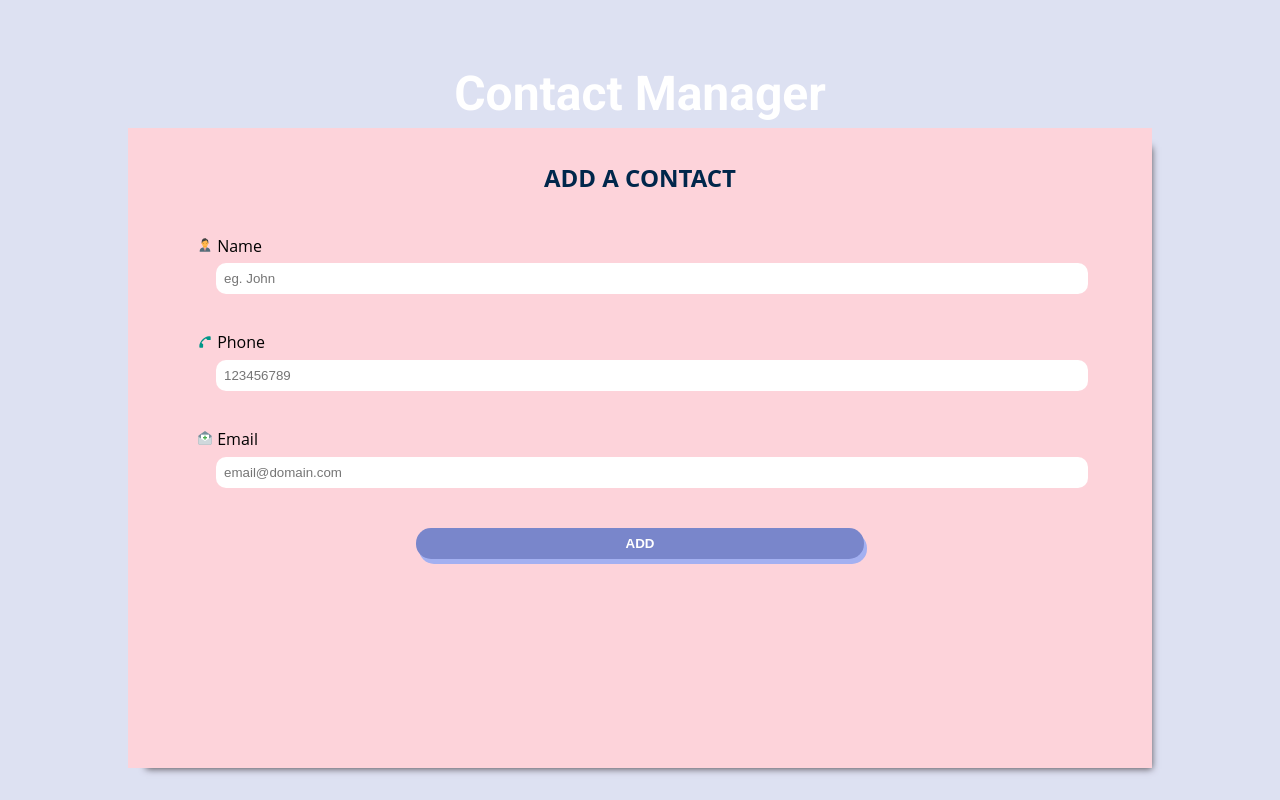
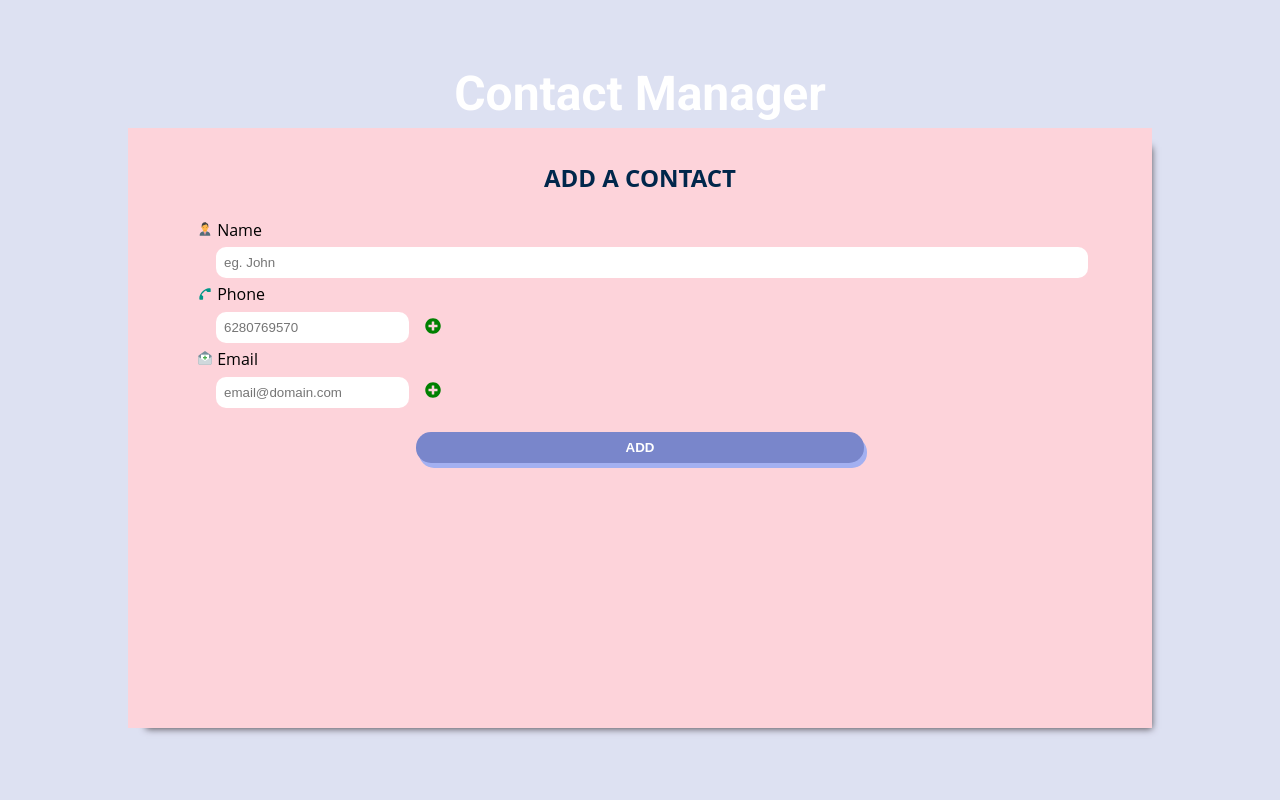
Before and after one commit to kaurman23/contact-manager-react, a React (Create React App) app: page / in a window 1280 px wide. Both pictures are taken after a click on the element "CREATE NEW". Built offline with nearby package versions, Linux system fonts and the light colour scheme; a web font is replaced by a local one.

Commit message:
Convert Add contact form into formik form

```diff
--- a/package.json
+++ b/package.json
@@ -7,6 +7,7 @@
     "@testing-library/jest-dom": "^4.2.4",
     "@testing-library/react": "^9.3.2",
     "@testing-library/user-event": "^7.1.2",
+    "formik": "^2.1.5",
     "react": "^16.13.1",
     "react-dom": "^16.13.1",
     "react-icons": "^3.10.0",
--- a/src/App.css
+++ b/src/App.css
@@ -178,7 +178,7 @@ body {
   background-color: rgb(253, 211, 218);
   color: black;
   margin: 10% 10%;
-  min-height: 80%;
+  min-height: 75%;
   transition: transform .2s;
   padding-top: 1%;
   padding-left: 5%;
@@ -186,7 +186,9 @@ body {
   -webkit-box-shadow: 9px 10px 7px -9px rgba(87,81,87,1);
   -moz-box-shadow: 9px 10px 7px -9px rgba(87,81,87,1);
   box-shadow: 9px 10px 7px -9px rgba(87,81,87,1);
-  font-family: 'Open Sans', sans-serif
+  font-family: 'Open Sans', sans-serif;
+  max-height: 100vh;
+  overflow-y: auto;
 }
 
 .add-contact-modal:focus {
@@ -205,7 +207,7 @@ body {
   font-size: 1rem;
 
 }
-.contact-form > p {
+.contact-form > div {
   display: flex;
   flex-direction: column;
 }
@@ -218,7 +220,7 @@ body {
   height: 2px;
 }
 
-.contact-form input {
+.contact-form .input {
   outline: none !important;
   border: none;
   margin-left:1.5rem;
@@ -226,7 +228,7 @@ body {
   border-radius: 10px;
 }
 
-.contact-form input:focus {
+.contact-form .input:focus {
   border: solix 1px palevioletred;
   box-shadow: 0 0 10px palevioletred ;
 }
@@ -244,6 +246,17 @@ body {
   box-shadow: 3px 5px 0px #a3b0f1;
 
 }
+.addFieldBtns {
+  display: inline;
+  vertical-align: middle;
+
+
+}
+
+.addFieldBtns > span{
+  margin-left: 1rem;
+}
+
 .submit-btn:focus
 {
   outline: none;
--- a/src/components/ContactForm.js
+++ b/src/components/ContactForm.js
@@ -1,32 +1,97 @@
 import React from 'react';
 import Modal from "react-modal";
-import { FcBusinessman } from "react-icons/fc";
-import {FcPhone} from 'react-icons/fc';
-import {FcInvite} from 'react-icons/fc';
+import {Formik, Form, Field, FieldArray} from "formik";
+import {FcPhone, FcInvite, FcBusinessman} from 'react-icons/fc';
+import { FaMinusCircle,FaPlusCircle } from "react-icons/fa";
 
 Modal.setAppElement('#root');
 export const ContactForm = (props) => {
+
+    const initialValues = {
+        name: '',
+        phone: [''],
+        email: [''],
+    }
+
+    const onSubmit = values => {
+        console.log(values);
+    }
+
+
     return (
         <Modal isOpen={props.open} onRequestClose={() => props.toggleModal(!props.open)} className="add-contact-modal">
                 <h2>ADD A CONTACT</h2>
-                <div >
-                    <form className="contact-form">
-                        <p>
+                <Formik
+                    initialValues={initialValues}
+                    onSubmit={onSubmit}>
+                    <Form className="contact-form" >
+                        <div>
                             <label><i ><FcBusinessman /></i> Name</label>
-                            <input type='text' name="name" placeHolder="eg. John" />
-                        </p>
-                        <p>
+                            <Field type='text' name="name" placeholder="eg. John"  className="input"
+                            />
+                        </div>
+                        <div>
                             <label><i ><FcPhone /></i> Phone</label>
-                            <input type='phone' name="phone" placeHolder="123456789" />
-                        </p>
-                        <p>
+                            <FieldArray  name="phone"  >
+                                {
+                                    (fieldArrayProps) =>  {
+                                        console.log(fieldArrayProps)
+                                         const {push, remove, form} = fieldArrayProps
+                                        const {values} = form
+                                        const {phone} = values
+
+                                        return <div>
+                                            {
+                                                phone.map((phone, index) =>
+                                                    (<div key={index}>
+                                                        <Field name={`phone[${index}]`} className="input"
+                                                        type='text'
+                                                        placeholder="6280769570"  />
+                                                        <div className="addFieldBtns">
+                                                            <span type="button" onClick={()=> push('')} ><FaPlusCircle style={ {color: "green"}}/></span>
+                                                            {index>0 && <span type="button" onClick={()=>remove(index)}><FaMinusCircle style={ {color: "red"}} /></span>}
+                                                        </div>
+                                                    </div>)
+                                                )
+                                            }
+                                        </div>
+                                    }
+                                }
+                            </FieldArray>
+                        </div>
+                        <div>
                             <label><i><FcInvite /></i> Email</label>
-                            <input type='email' name="email" placeHolder="email@domain.com" />
-                        </p>
+                            <FieldArray  name="email"  >
+                                {
+                                    (fieldArrayProps) =>  {
+                                        console.log(fieldArrayProps)
+                                         const {push, remove, form} = fieldArrayProps
+                                        const {values} = form
+                                        const {email} = values
+
+                                        return <div>
+                                            {
+                                                email.map((email, index) =>
+                                                    (<div key={index}>
+                                                        <Field name={`email[${index}]`} className="input"
+                                                        type='email'
+                                                        placeholder="email@domain.com"  />
+                                                        <div className="addFieldBtns">
+                                                            <span type="button" onClick={()=> push('')} ><FaPlusCircle style={ {color: "green"}}/></span>
+                                                            {index>0 && <span type="button" onClick={()=>remove(index)}><FaMinusCircle style={ {color: "red"}} /></span>}
+                                                        </div>
+                                                    </div>)
+                                                )
+                                            }
+                                        </div>
+                                    }
+                                }
+                            </FieldArray>
+                        </div>
                         <button type="submit" className="submit-btn">ADD</button>
 
-                    </form>
-                </div>
+                    </Form>
+                </Formik>
             </Modal>
 
     )
```
Also changed, not shown: 1 other file (tests, documents, lock files or other folders).
